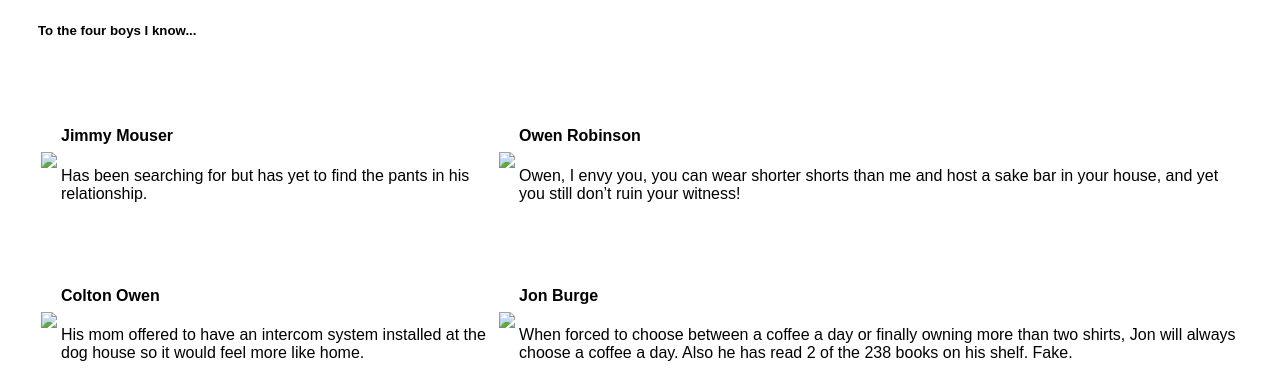
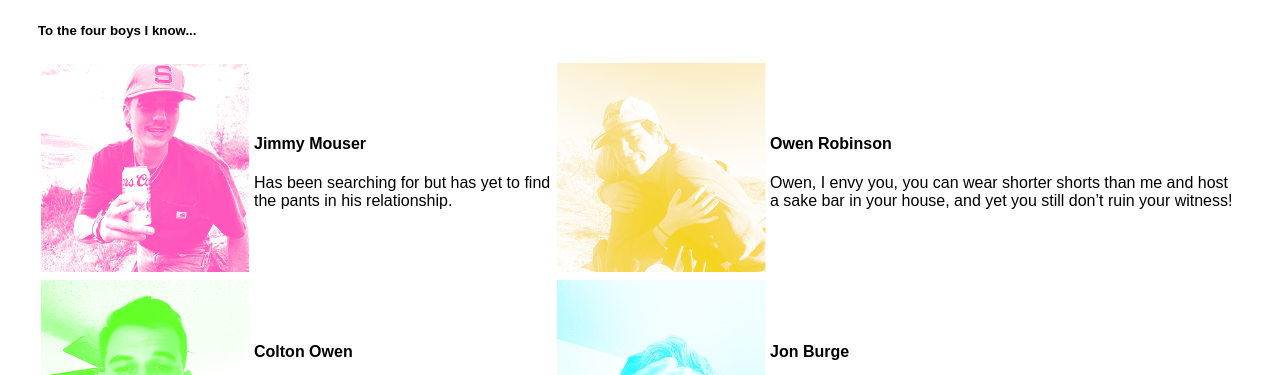
Before and after one commit to marykendall/marykendall.github.io, a plain HTML site: page Boys.html in a window 1280 px wide. Shown: the part 425-800 px from the top of the page. Drawn offline with Linux system fonts and the light colour scheme.

Commit message:
Update Boys.html

```diff
--- a/Boys.html
+++ b/Boys.html
@@ -24,13 +24,13 @@
       <h5>To the four boys I know... </h5>
      <table style="width:100%">
           <tr style="height:200px">
-            <td><img src="Photos/S_Jimmy-01.png"></td>
+            <td><img src="S_Jimmy-01.png"></td>
             <td>
                 <h4>Jimmy Mouser</h4>
                 <p>Has been searching for but has yet to find the pants in his relationship.
                 </p>
             </td>
-            <td><img src="Photos/S_Owen-01.png"></td>
+            <td><img src="S_Owen-01.png"></td>
             <td>
                 <h4>Owen Robinson</h4>
                 <p>Owen, I envy you, you can wear shorter shorts than me and host a sake bar in your house, and yet you still don’t ruin your witness!
@@ -38,13 +38,13 @@
             </td>
           </tr>
           <tr>
-            <td><img src="Photos/S_Colton-01.png"></td>
+            <td><img src="S_Colton-01.png"></td>
             <td>
                 <h4>Colton Owen</h4>
                 <p>His mom offered to have an intercom system installed at the dog house so it would feel more like home.
                 </p>
             </td>
-            <td><img src="Photos/S_JonBurge-01.png"></td>
+            <td><img src="S_JonBurge-01.png"></td>
             <td>
                 <h4>Jon Burge</h4>
                 <p>When forced to choose between a coffee a day or finally owning more than two shirts, Jon will always choose a coffee a day. Also he has read 2 of the 238 books on his shelf. Fake.
```
